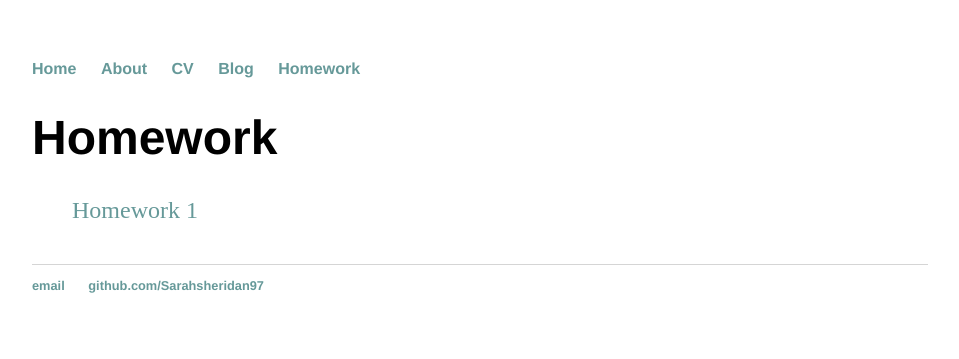
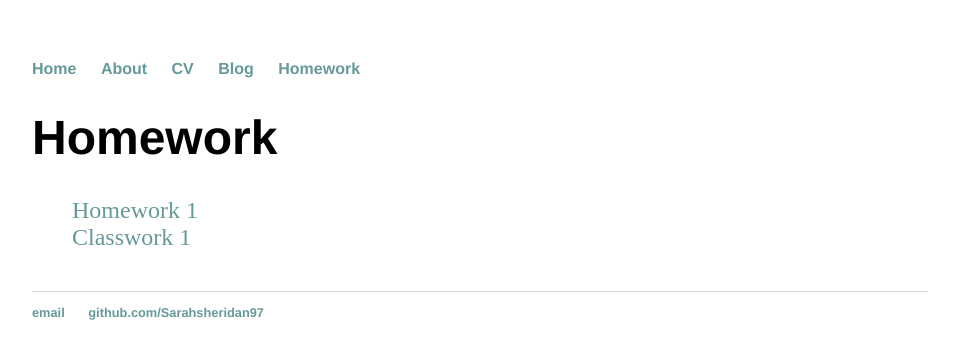
Before and after one commit to Sarahsheridan97/sarahsheridan97.github.io, a Jekyll site: the page built from homework/index.html, in a window 1280 px wide. Shown: the top 359 px of the page, without its empty margins (160-1119 px from the left). Built offline with Jekyll 4.4.1, drawn with Linux system fonts in a browser that asks for light colours.

Commit message:
Update index.html

```diff
--- a/homework/index.html
+++ b/homework/index.html
@@ -6,4 +6,5 @@ date: 2022-01-13
 <h1>{{ page.title }}</h1>
 <ul class="posts">
 <li><a href="homework/hw1">Homework 1</a></li>
+<li><a href="classwork/CW1">Classwork 1</a></li>
 </ul>
```
